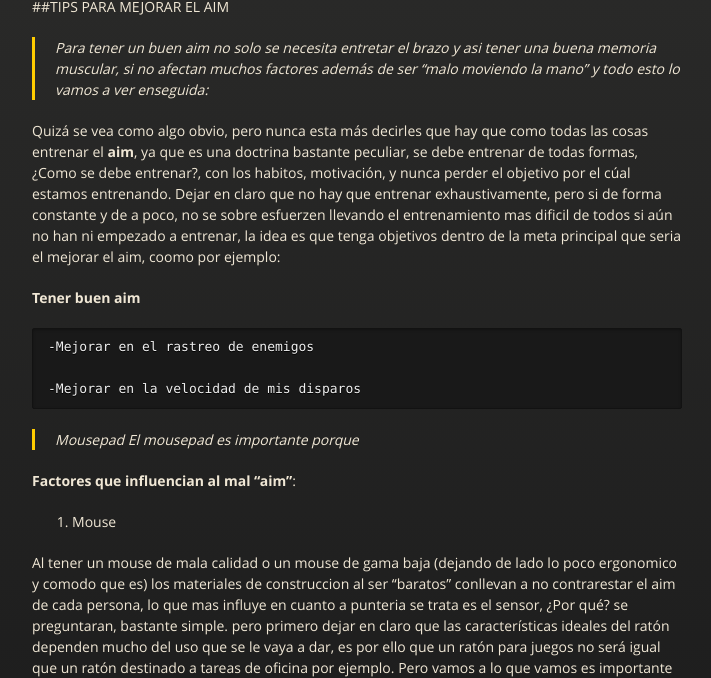
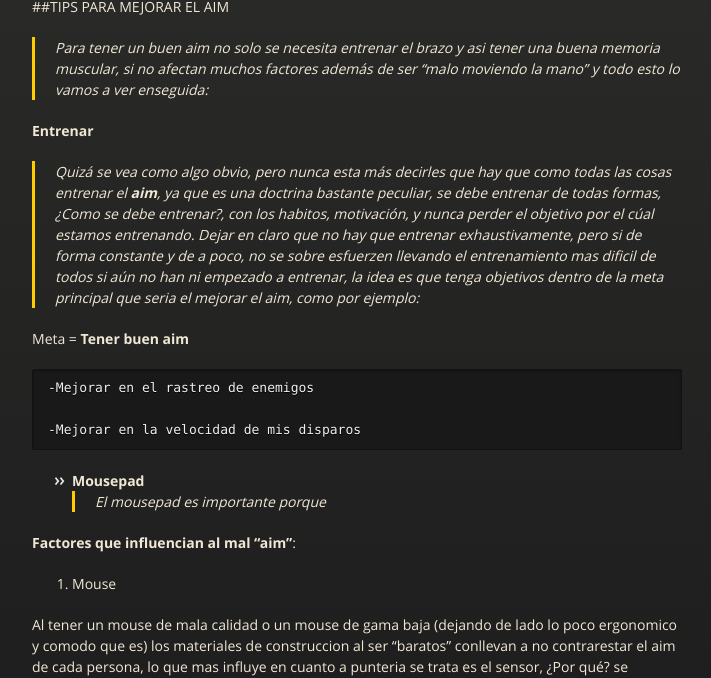
Before and after one commit to zetheer/cs-go-aim, a Jekyll site: the page built from index.md, in a window 1280 px wide and 900 px high, scrolled down 746 px, cut to the strip 222-900 px from the top of the window. Shown: the whole strip, without its empty margins (283-994 px from the left). Built offline with Jekyll 4.4.1, drawn with Linux system fonts in a browser that asks for light colours; our own code applies the rules of GitHub Pages for plain Markdown files; the repository's description, which GitHub fills in, is left out.

Commit message:
Update index.md

```diff
--- a/index.md
+++ b/index.md
@@ -17,18 +17,20 @@ Tambien una de las aplicaciones/juego que sirve para poder practicar el aim de u
 
 
  ##TIPS PARA MEJORAR EL AIM
-> Para tener un buen aim no solo se necesita entretar el brazo y asi tener una buena memoria muscular, si no afectan muchos factores además de ser "malo moviendo la mano" y todo esto lo vamos a ver enseguida:
+> Para tener un buen aim no solo se necesita entrenar el brazo y asi tener una buena memoria muscular, si no afectan muchos factores además de ser "malo moviendo la mano" y todo esto lo vamos a ver enseguida:
 
- Quizá se vea como algo obvio, pero nunca esta más decirles que hay que como todas las cosas entrenar el **aim**, ya que es una doctrina bastante peculiar, se debe entrenar de todas formas, ¿Como se debe entrenar?, con los habitos, motivación, y nunca perder el objetivo por el cúal estamos entrenando. Dejar en claro que no hay que entrenar exhaustivamente, pero si de forma constante y de a poco, no se sobre esfuerzen llevando el entrenamiento mas dificil de todos si aún no han ni empezado a entrenar, la idea es que tenga objetivos dentro de la meta principal que seria el mejorar el aim, coomo por ejemplo:
+**Entrenar**
 
-**Tener buen aim**
+> Quizá se vea como algo obvio, pero nunca esta más decirles que hay que como todas las cosas entrenar el **aim**, ya que es una doctrina bastante peculiar, se debe entrenar de todas formas, ¿Como se debe entrenar?, con los habitos, motivación, y nunca perder el objetivo por el cúal estamos entrenando. Dejar en claro que no hay que entrenar exhaustivamente, pero si de forma constante y de a poco, no se sobre esfuerzen llevando el entrenamiento mas dificil de todos si aún no han ni empezado a entrenar, la idea es que tenga objetivos dentro de la meta principal que seria el mejorar el aim, como por ejemplo:
+
+Meta = **Tener buen aim**
 
 	-Mejorar en el rastreo de enemigos
 
 	-Mejorar en la velocidad de mis disparos
 
-> Mousepad
-El mousepad es importante porque
+- **Mousepad**
+> El mousepad es importante porque
 
 
 >
```
